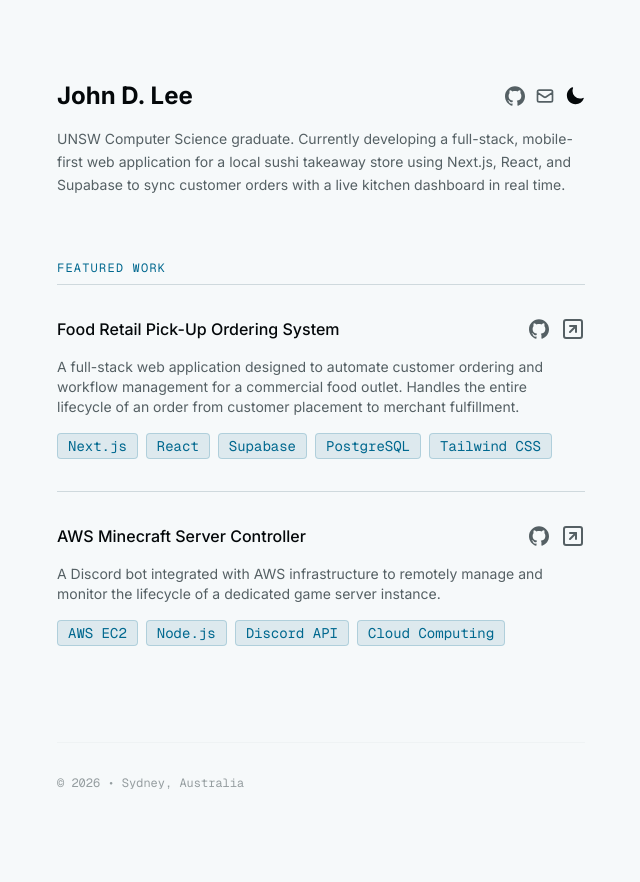
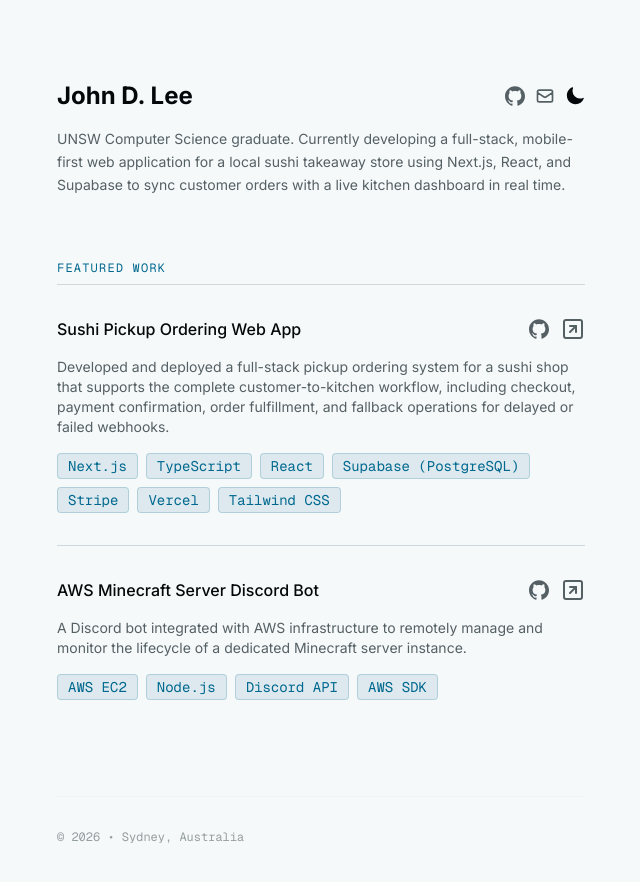
Before and after one commit to john-dlee/portfolio, a Next.js app: page / in a window 1280 px wide. Shown: the top 882 px of the page, without its empty margins (319-959 px from the left). Built offline with nearby package versions, Linux system fonts and the light colour scheme.

Commit message:
Update project details and remove Nav component

```diff
--- a/components/Footer.tsx
+++ b/components/Footer.tsx
@@ -1,4 +1,3 @@
-
 export default function Footer() {
   return (
     <footer className="border-t border-border/20 pt-8 text-xs font-mono text-muted-foreground/60">
--- a/components/Projects.tsx
+++ b/components/Projects.tsx
@@ -12,29 +12,18 @@ type Project = {
 
 const projects: Project[] = [
   {
-    name: 'Food Retail Pick-Up Ordering System',
+    name: 'Sushi Pickup Ordering Web App',
     overview:
-      'A full-stack web application designed to automate customer ordering and workflow management for a commercial food outlet. Handles the entire lifecycle of an order from customer placement to merchant fulfillment.',
-    details: [
-      'Real-Time State Management: Implemented real-time order state transitions using Supabase (PostgreSQL) replication, ensuring the kitchen dashboard updates instantly without page refreshes.',
-      'Database Design: Structured a relational database schema to manage menu availability, customer inputs, and order history with strict data integrity constraints.',
-      'Frontend Optimization: Utilized Next.js for efficient routing and component rendering, leveraging Tailwind CSS to ensure a mobile-first, responsive interface.',
-      'Engineering Challenges Solved: Synchronized live merchant views with incoming database changes via real-time listeners and enforced data validation schemas.'
-    ],
-    tags: ['Next.js', 'React', 'Supabase', 'PostgreSQL', 'Tailwind CSS'],
+      'Developed and deployed a full-stack pickup ordering system for a sushi shop that supports the complete customer-to-kitchen workflow, including checkout, payment confirmation, order fulfillment, and fallback operations for delayed or failed webhooks.',
+    tags: ['Next.js', 'TypeScript', 'React', 'Supabase (PostgreSQL)', 'Stripe', 'Vercel', 'Tailwind CSS'],
     github: 'https://github.com',
     live: "https://pickup-order-app.vercel.app/menu",
   },
   {
-    name: 'AWS Minecraft Server Controller',
+    name: 'AWS Minecraft Server Discord Bot',
     overview:
-      'A Discord bot integrated with AWS infrastructure to remotely manage and monitor the lifecycle of a dedicated game server instance.',
-    details: [
-      'Instance Orchestration: Deployed and configured a cloud server environment hosted on an Amazon EC2 instance.',
-      'API Integration: Developed a functional Discord bot that interfaces directly with the AWS SDK to handle programmatic start, stop, and status retrieval commands.',
-      'Resource Management: Implemented manual and automated lifecycle checks to manage operational uptime and control compute costs effectively.'
-    ],
-    tags: ['AWS EC2', 'Node.js', 'Discord API', 'Cloud Computing'],
+      'A Discord bot integrated with AWS infrastructure to remotely manage and monitor the lifecycle of a dedicated Minecraft server instance.',
+    tags: ['AWS EC2', 'Node.js', 'Discord API', 'AWS SDK'],
     github: 'https://github.com',
     live: "https://pickup-order-app.vercel.app/menu",
   }
```
Also changed, not shown: components/Nav.tsx (deleted).
